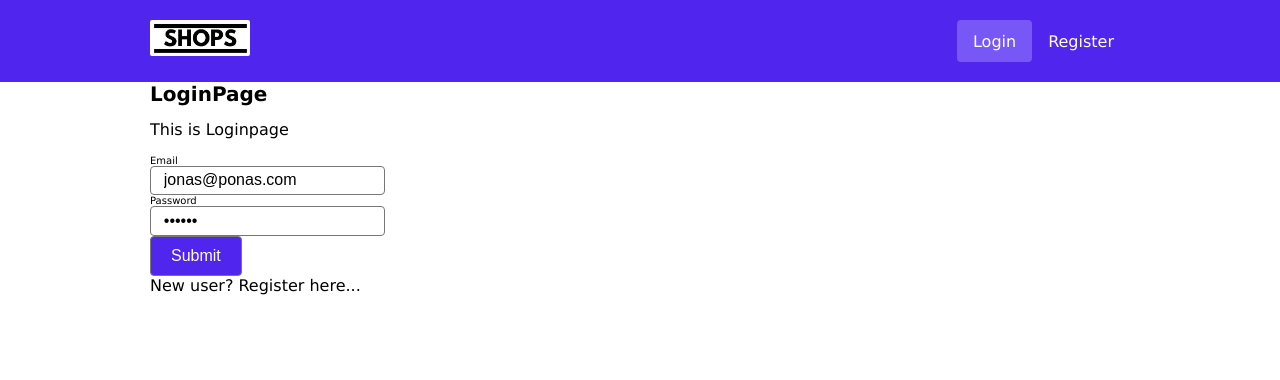
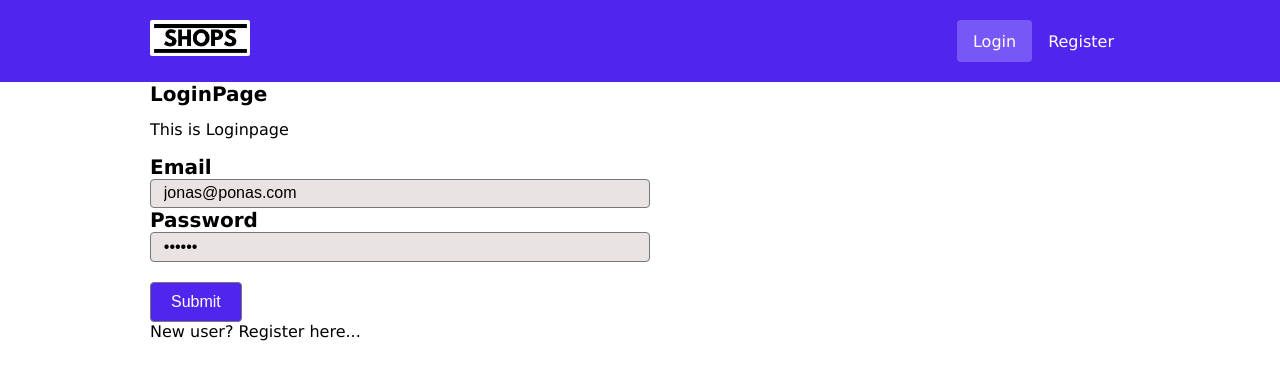
Before and after one commit to GiedriusCas/Praktinis_darbas_Giedrius_Casonis, a React (Vite) app: page / in a window 1280 px wide. Shown: the top 380 px of the page. Built offline with nearby package versions, Linux system fonts and the light colour scheme.

Commit message:
some scss

```diff
--- a/src/components/shops/newShop.scss
+++ b/src/components/shops/newShop.scss
@@ -0,0 +1,20 @@
+label {
+  margin-top: 2rem;
+  font-size: 2rem;
+  font-weight: bold;
+}
+button[type='submit'] {
+  margin-top: 2rem;
+  transition: font-size 0.5s;
+}
+button[type='submit']:hover {
+  font-size: 200%;
+}
+.error-message {
+  color: red;
+  font-size: 1.2rem;
+
+}
+input {
+  background-color: #e9e3e3;
+}
--- a/src/styles/reset.css
+++ b/src/styles/reset.css
@@ -74,7 +74,7 @@ select {
   border-radius: 4px;
   border: 1px solid #777;
   display: block;
-  max-width: 300px;
+  width: 500px;
 }
 textarea {
   min-height: 5rem;
```
